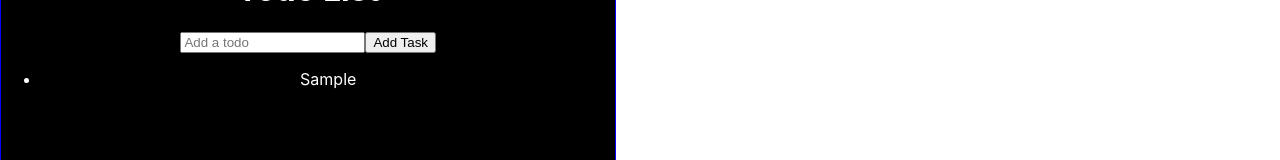
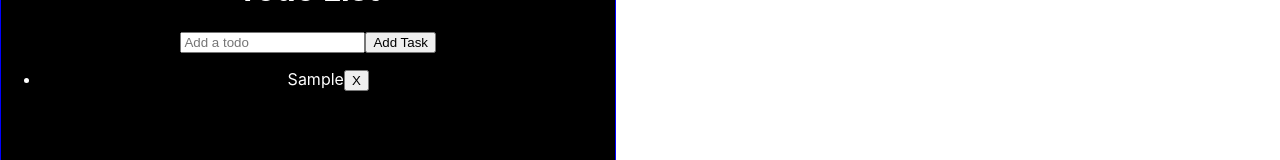
Before and after one commit to RubenV-dev/homehub, a React (Create React App) app: page / in a window 1280 px wide. Both pictures are taken after typing "Sample" into the empty fields and a click on the button "Add Task". Shown: the part 482-642 px from the top of the page. Built offline with nearby package versions, Linux system fonts and the light colour scheme.

Commit message:
limited todo entry to no blank spaces or strings less than 0 length and added delete button to each list item

```diff
--- a/src/App.css
+++ b/src/App.css
@@ -10,13 +10,13 @@
 } */
 
 .main {
-  /* width: 100%; */
+  width: 100%;
   min-height: 100vh;
 }
 .card-container {
   display: flex;
   flex-wrap: wrap;
-  /* width: 100%; */
+  width: 100%;
   /* flex-direction: column; */
   height: 98vh;
 }
@@ -49,6 +49,10 @@
   height: 50%;
 }
 
+.todo-card ul {
+  /* list-style: none; */
+}
+
 
 
 .banner {
--- a/src/Components/todoCard.js
+++ b/src/Components/todoCard.js
@@ -8,8 +8,9 @@ let TodoCard = () => {
 
     let taskArraytoList = (taskArray) => {
         let taskList = taskArray.map((taskString, i) => {
-            return (<li key={i}>
+            return (<li key={i} >
                 {taskString}
+                <button onClick={() => handleDelete(taskString)}>X</button>
             </li>)
         })
 
@@ -19,15 +20,29 @@ let TodoCard = () => {
     let handleSubmit = e => {
         e.preventDefault()
 
+        if (state.input.trim().length === 0) {}
+
+        else {
+
         setState({...state,
         taskArr: [...state.taskArr, state.input],
         input: ''
-    })
+        })
+        }
     }
 
     let handleChange = e => {
         setState({...state,
           input : e.target.value})
+
+    }
+
+    let handleDelete = (listItem) => {
+        let filteredArray = state.taskArr.filter(word => word !== listItem)
+
+        setState({...state,
+            taskArr: filteredArray
+            })
     }
 
     let liList = !!state.taskArr.length ? taskArraytoList(state.taskArr) : <li>No Tasks Pending</li>
@@ -47,7 +62,7 @@ let TodoCard = () => {
                 onChange={handleChange}>
                 </input>
 
-                <button className="todo-button">Add Task</button>
+                <button className="todo-button" >Add Task</button>
             </form>
             <ul>
                 {liList}
```
